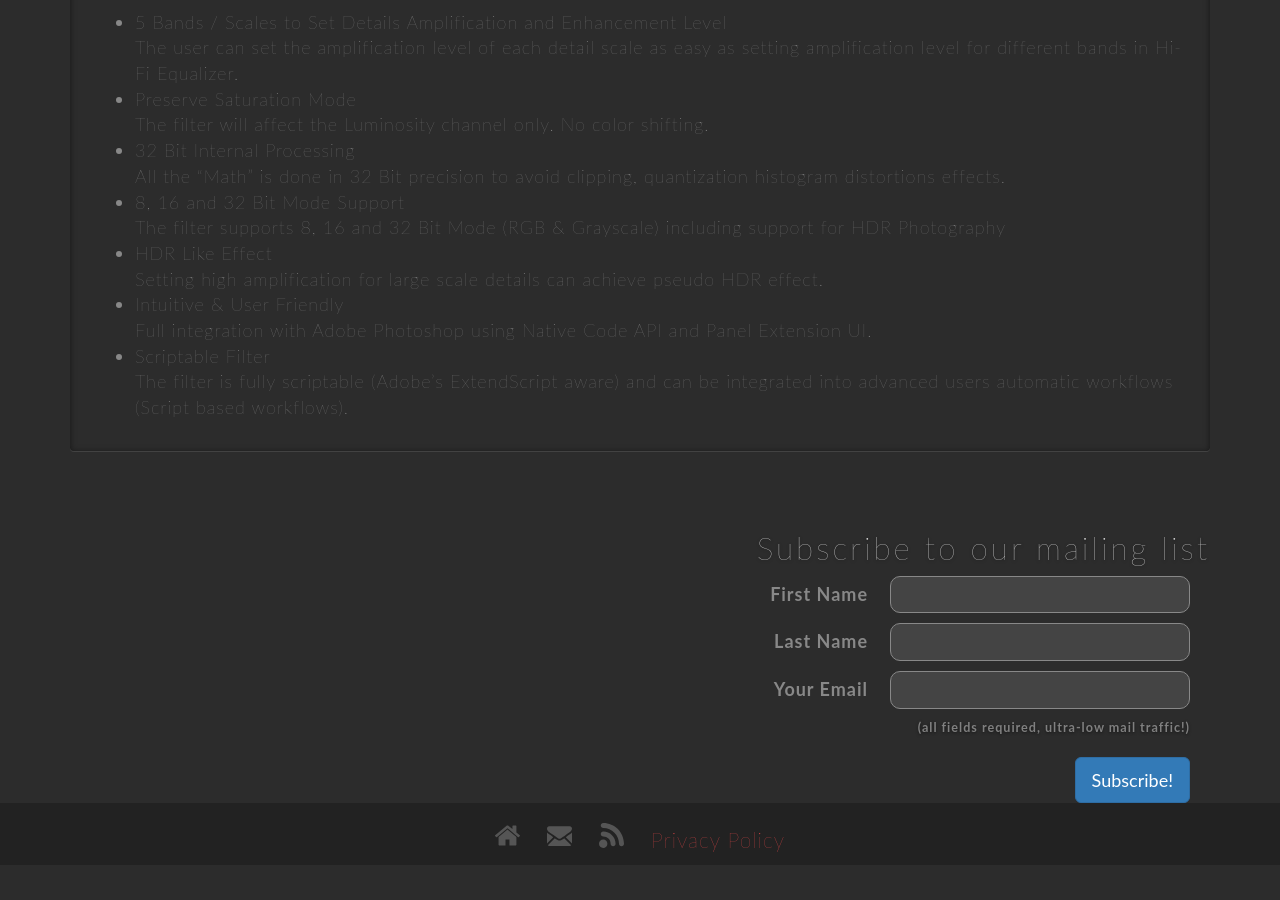
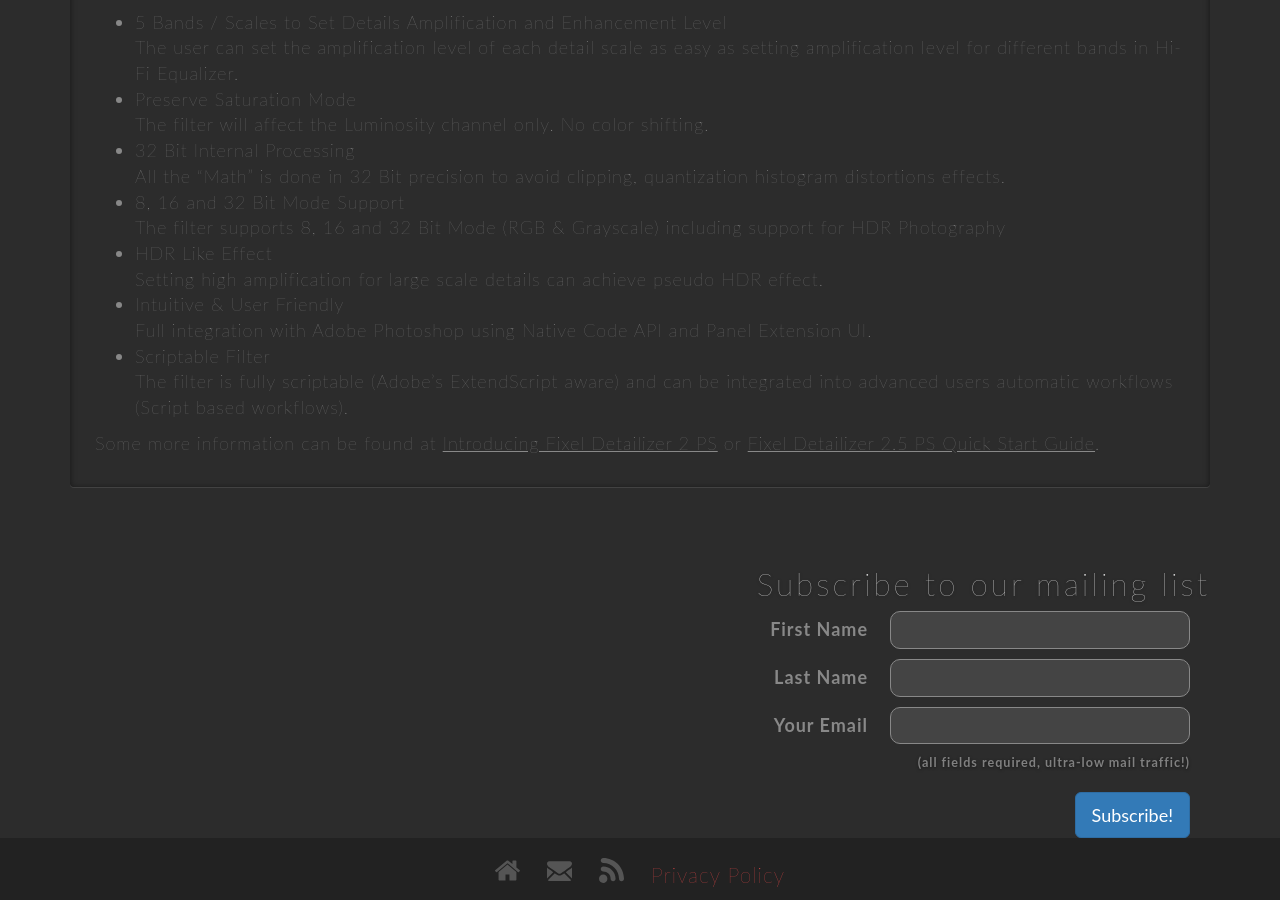
Before and after one commit to FixelAlgorithmsTeam/fixel, a Jekyll site: the page built from _posts/2016-07-18-fixel-detailizer-2-ps.md, in a window 1280 px wide and 900 px high, scrolled down 1600 px. Built offline with Jekyll 4.4.1, drawn with Linux system fonts in a browser that asks for light colours; nearby versions of some CDN libraries; comment, search, counter and statistics services are not loaded; before the commit the page ends 2465 px from its top, so only the background shows below that.

Commit message:
Blog Post
New
	- 	Updated blog posts (Include date string).
Removed
	- 	B.
To Do
	- 	Create "About Us" section (Based on Fixel Algorithms Blog Post).
	- 	Update "Buy" section (Add AE Scripts).
	- 	Update Support Section.

```diff
--- a/_posts/2016-07-18-fixel-detailizer-2-ps.md
+++ b/_posts/2016-07-18-fixel-detailizer-2-ps.md
@@ -67,6 +68,8 @@
  * Scriptable Filter
 The filter is fully scriptable (Adobe's ExtendScript aware) and can be integrated into advanced users automatic workflows (Script based workflows).
 
+Some more information can be found at [Introducing Fixel Detailizer 2 PS][8] or [Fixel Detailizer 2.5 PS Quick Start Guide][9].
+
 
   [1]: {{site.baseurl}}/news/images/FixelDetailizer2Icon150px.png "Fixel Detailizer 2"
   [2]: http://fixelalgorithms.co/products/detailizer/
```
Also changed, not shown: other parts of _posts/2016-07-18-fixel-detailizer-2-ps.md (+3 -0 lines), _posts/2016-07-14-fixel-algorithms.md (+3 -1 lines).
